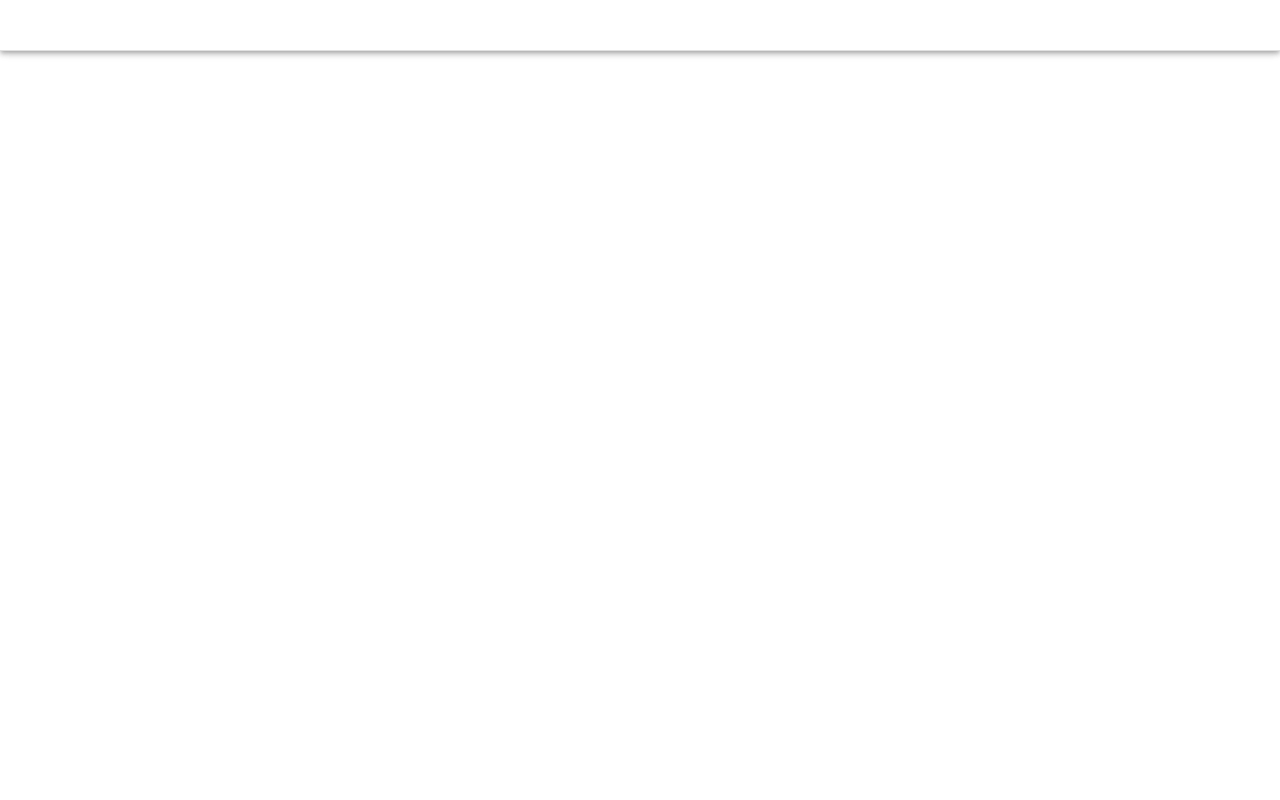
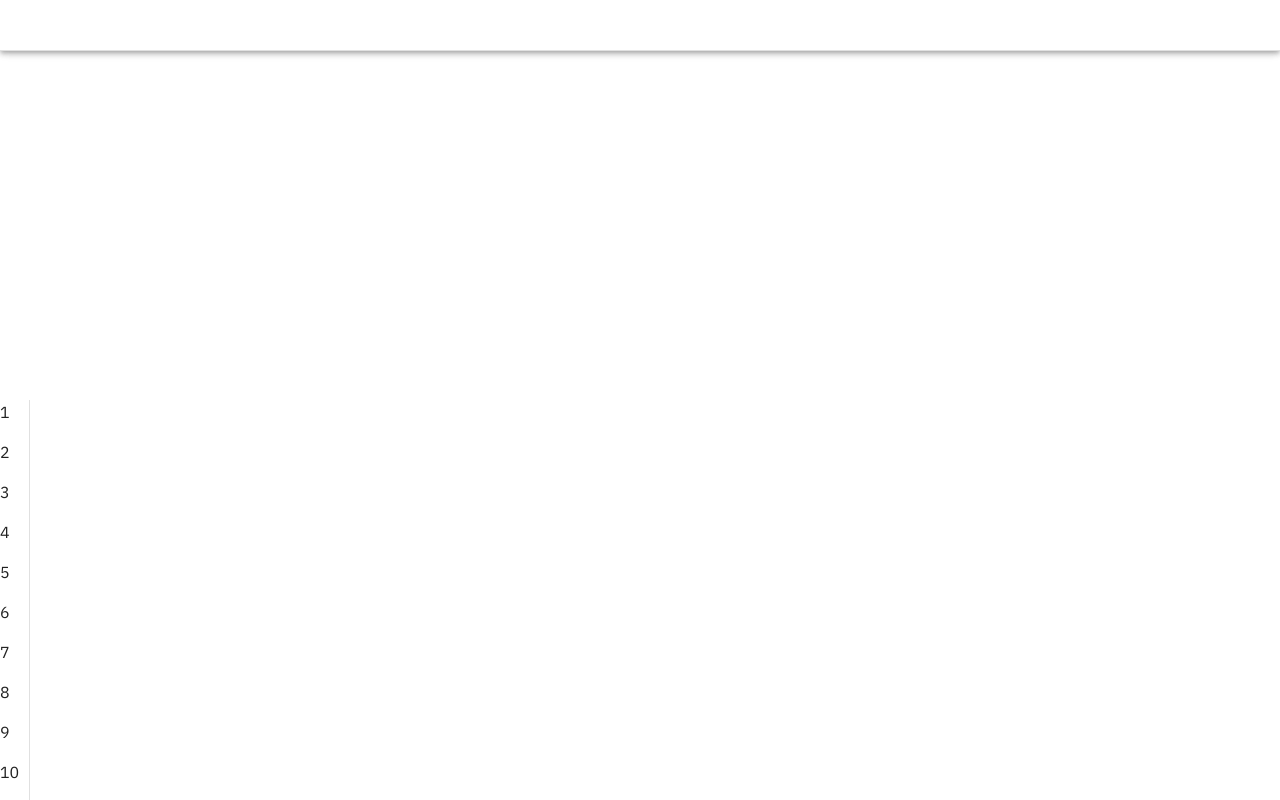
Before and after one commit to ApekshaShetti/JustChat-client, a React (Vite) app: page / in a window 1280 px wide. Built offline with nearby package versions, Linux system fonts and the light colour scheme.

Commit message:
pirmary app bar

```diff
--- a/src/pages/Home.tsx
+++ b/src/pages/Home.tsx
@@ -1,11 +1,13 @@
 import { Box, CssBaseline } from "@mui/material";
 import PrimaryAppBar from "./templates/PrimaryAppBar";
+import PrimaryDraw from "./templates/PrimaryDraw";
 
 const Home = () => {
   return (
     <Box sx={{ display: "flex" }}>
       <CssBaseline />
       <PrimaryAppBar />
+      <PrimaryDraw />
     </Box>
   );
 };
--- a/src/pages/templates/PrimaryAppBar.tsx
+++ b/src/pages/templates/PrimaryAppBar.tsx
@@ -1,10 +1,30 @@
-import { AppBar, Toolbar, Typography, Link } from "@mui/material";
+import {
+  AppBar,
+  Box,
+  IconButton,
+  Toolbar,
+  Typography,
+  Link,
+  Drawer,
+} from "@mui/material";
 import { useTheme } from "@mui/material/styles";
+import MenuIcon from "@mui/icons-material/Menu";
+import { useState } from "react";
+
 const PrimaryAppBar = () => {
+  const [sideMenu, setSideMenu] = useState(false);
   const theme = useTheme();
+
+
+
+  const toggleDrawer = (open: boolean) => (event: React.MouseEvent) => {
+    setSideMenu(open);
+  };
+
   return (
     <AppBar
       sx={{
+        zIndex: (theme) => theme.zIndex.drawer + 2,
         backgroundColor: theme.palette.background.default,
         borderBottom: `1px solid ${theme.palette.divider}`,
       }}
@@ -16,6 +36,26 @@ const PrimaryAppBar = () => {
           minHeight: theme.primaryAppBar.height,
         }}
       >
+        <Box sx={{ display: { xs: "block", sm: "none" } }}>
+          <IconButton
+            color="inherit"
+            aria-label="open drawer"
+            edge="start"
+            onClick={toggleDrawer(true)}
+            sx={{ mr: 2 }}
+          >
+            <MenuIcon />
+          </IconButton>
+        </Box>
+
+        <Drawer anchor="left" open={sideMenu} onClose={toggleDrawer(false)}>
+          {[...Array(100)].map((_, i) => (
+            <Typography key={i} paragraph>
+              {i + 1}
+            </Typography>
+          ))}
+        </Drawer>
+
         <Link href="/" underline="none" color="inherit">
           <Typography
             variant="h6"
--- /dev/null
+++ b/src/pages/templates/PrimaryDraw.tsx
@@ -0,0 +1,37 @@
+import { Drawer, Box, useMediaQuery, Typography } from "@mui/material";
+import { useEffect, useState } from "react";
+import { useTheme } from "@mui/material/styles";
+
+const PrimaryDraw = () => {
+  const theme = useTheme();
+  const below600 = useMediaQuery("(max-width:599px)");
+  const [open, setOpen] = useState(!below600);
+
+  useEffect(() => {
+    setOpen(!below600);
+  }, [below600]);
+
+  return (
+    <Drawer
+      open={open}
+      variant={below600 ? "temporary" : "permanent"}
+      PaperProps={{
+        sx: {
+          mt: theme.primaryAppBar.height,
+          height: `calc(100vh - ${theme.primaryAppBar.height} )`,
+        },
+      }}
+    >
+      <Box>
+        <Box>
+          {[...Array(100)].map((_, i) => (
+            <Typography key={i} paragraph>
+              {i + 1}
+            </Typography>
+          ))}
+        </Box>
+      </Box>
+    </Drawer>
+  );
+};
+export default PrimaryDraw;
```
